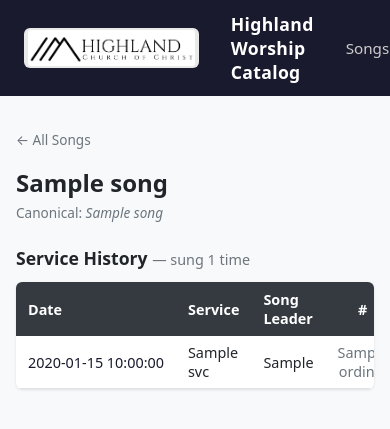
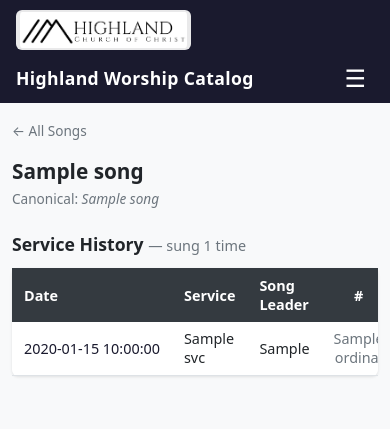
Before and after one commit to mshirel/song-history, a Python web app: template src/worship_catalog/web/templates/song_detail.html in a window 390 px wide; the page is wider, and only the part inside the window is pictured. Shown: the top 429 px of that part. Run offline with Jinja, Linux system fonts and the light colour scheme; the template is opened without the code that fills it: most values are stand-ins (such as "Sample title", 1, 10 or a date in 2020).

Commit message:
feat(web): responsive mobile layout for public UI (#394)
The catalog is now public via Cloudflare Tunnel, so add a 640px
breakpoint: wide tables scroll horizontally inside a .table-wrap
container and the nav collapses behind a CSS-only hamburger (no JS,
CSP-safe). Tests-first: TestClient guards plus Playwright e2e asserting
no horizontal overflow at 390px and a working nav toggle.

Co-Authored-By: Claude Opus 4.7 <noreply@anthropic.com>

```diff
--- a/src/worship_catalog/web/templates/_songs_results.html
+++ b/src/worship_catalog/web/templates/_songs_results.html
@@ -20,7 +20,8 @@
   <p><code>worship-catalog import "AM Worship 2026.01.01.pptx"</code></p>
 </div>
 {% else %}
-<div class="card" style="padding:0;overflow:hidden;" aria-live="polite">
+<div class="card" style="padding:0;" aria-live="polite">
+  <div class="table-wrap">
   <table>
     <caption class="sr-only">Song library — sortable by title, credits, or performance count</caption>
     <thead>
@@ -36,6 +37,7 @@
       {% include "songs_rows.html" %}
     </tbody>
   </table>
+  </div>
 </div>
 {% endif %}
 
--- a/src/worship_catalog/web/templates/base.html
+++ b/src/worship_catalog/web/templates/base.html
@@ -22,11 +22,21 @@
       display: flex;
       align-items: center;
       gap: 2rem;
+      flex-wrap: wrap;
     }
     nav .brand-logo { height: 2.5rem; width: auto; border-radius: 6px; background: rgba(255,255,255,0.9); padding: 2px 4px; }
     nav .brand { font-weight: 700; font-size: 1.1rem; letter-spacing: .02em; }
+    nav .nav-links { display: flex; align-items: center; gap: 2rem; }
     nav a { color: #ccc; text-decoration: none; font-size: 0.95rem; }
     nav a:hover, nav a.active { color: #fff; }
+
+    /* CSS-only hamburger: hidden checkbox toggles .nav-links on small screens (no JS, CSP-safe). */
+    #nav-toggle { position: absolute; opacity: 0; width: 1px; height: 1px; }
+    .nav-burger { display: none; cursor: pointer; color: #fff; font-size: 1.5rem; line-height: 1; padding: 0.25rem 0.5rem; margin-left: auto; }
+    #nav-toggle:focus-visible + .nav-burger { outline: 2px solid #fff; outline-offset: 2px; }
+
+    /* Horizontal-scroll container so wide tables don't overflow narrow screens. */
+    .table-wrap { overflow-x: auto; -webkit-overflow-scrolling: touch; }
 
     main { max-width: 1100px; margin: 2rem auto; padding: 0 1rem; }
 
@@ -107,6 +117,29 @@
       z-index: 9999;
     }
     .skip-nav:focus { top: 0; }
+
+    @media (max-width: 640px) {
+      nav { padding: 0.6rem 1rem; gap: 0.75rem; }
+      .nav-burger { display: block; }
+      nav .nav-links {
+        display: none;
+        flex-direction: column;
+        align-items: flex-start;
+        gap: 0.75rem;
+        flex-basis: 100%;
+        padding-top: 0.5rem;
+      }
+      #nav-toggle:checked ~ .nav-links { display: flex; }
+      nav .nav-links a { padding: 0.4rem 0; font-size: 1.05rem; }
+
+      main { margin: 1rem auto; padding: 0 0.75rem; }
+      h1 { font-size: 1.3rem; }
+
+      .tabs { flex-wrap: wrap; }
+      .search-row { flex-wrap: wrap; }
+      .search-row input { max-width: 100%; }
+      button, .btn { padding: 0.6rem 1rem; }
+    }
   </style>
 </head>
 <body>
@@ -115,12 +148,16 @@
 <nav>
   <img src="/static/highland-logo.png" alt="Highland logo" class="brand-logo">
   <span class="brand">Highland Worship Catalog</span>
+  <input type="checkbox" id="nav-toggle" aria-label="Toggle navigation menu">
+  <label class="nav-burger" for="nav-toggle"><span aria-hidden="true">&#9776;</span><span class="sr-only">Menu</span></label>
+  <div class="nav-links">
     <a href="/songs" {% if request.url.path.startswith('/songs') %}class="active"{% endif %}>Songs</a>
     <a href="/services" {% if request.url.path.startswith('/services') %}class="active"{% endif %}>Services</a>
     <a href="/reports" {% if request.url.path == '/reports' %}class="active"{% endif %}>Reports</a>
     <a href="/leaders" {% if request.url.path.startswith('/leaders') %}class="active"{% endif %}>Leaders</a>
     <a href="/about" {% if request.url.path == '/about' %}class="active"{% endif %}>About</a>
     <a href="/upload" {% if request.url.path == '/upload' %}class="active"{% endif %}>Upload</a>
+  </div>
 </nav>
 </header>
 <main id="main">
--- a/src/worship_catalog/web/templates/leader_top_songs.html
+++ b/src/worship_catalog/web/templates/leader_top_songs.html
@@ -15,7 +15,8 @@
   <a href="/leaders/{{ leader | urlencode }}/top-songs/csv" class="btn">Download CSV</a>
 </div>
 
-<div class="card" style="padding:0;overflow:hidden;">
+<div class="card" style="padding:0;">
+  <div class="table-wrap">
   <table>
     <thead>
       <tr>
@@ -41,6 +42,7 @@
       {% endfor %}
     </tbody>
   </table>
+  </div>
 </div>
 {% else %}
 <p style="color:#6c757d;">No songs have been led at {{ min_count }}+ services.</p>
--- a/src/worship_catalog/web/templates/leaders.html
+++ b/src/worship_catalog/web/templates/leaders.html
@@ -4,7 +4,8 @@
 <h1>Song Leaders</h1>
 
 {% if leaders %}
-<div class="card" style="padding:0;overflow:hidden;">
+<div class="card" style="padding:0;">
+  <div class="table-wrap">
   <table>
     <thead>
       <tr>
@@ -25,6 +26,7 @@
       {% endfor %}
     </tbody>
   </table>
+  </div>
 </div>
 {% else %}
 <p style="color:#6c757d;">No leaders found. Import some services first.</p>
--- a/src/worship_catalog/web/templates/service_detail.html
+++ b/src/worship_catalog/web/templates/service_detail.html
@@ -51,7 +51,8 @@
 {% if not songs %}
 <p style="color:#6c757d;">No songs recorded for this service.</p>
 {% else %}
-<div class="card" style="padding:0;overflow:hidden;">
+<div class="card" style="padding:0;">
+  <div class="table-wrap">
   <table>
     <caption class="sr-only">Setlist for {{ service.service_name }} on {{ service.service_date }}</caption>
     <thead>
@@ -84,6 +85,7 @@
       {% endfor %}
     </tbody>
   </table>
+  </div>
 </div>
 {% endif %}
 
--- a/src/worship_catalog/web/templates/services.html
+++ b/src/worship_catalog/web/templates/services.html
@@ -92,7 +92,8 @@
   <p><code>worship-catalog import "AM Worship 2026.01.01.pptx"</code></p>
 </div>
 {% else %}
-<div class="card" style="padding:0;overflow:hidden;" aria-live="polite">
+<div class="card" style="padding:0;" aria-live="polite">
+  <div class="table-wrap">
   <table>
     <caption class="sr-only">Worship services — sortable and filterable</caption>
     <thead>
@@ -110,6 +111,7 @@
       {% include "services_rows.html" %}
     </tbody>
   </table>
+  </div>
 </div>
 {% endif %}
 
--- a/src/worship_catalog/web/templates/song_detail.html
+++ b/src/worship_catalog/web/templates/song_detail.html
@@ -65,7 +65,8 @@
 {% if not service_history %}
 <p style="color:#6c757d;">No services recorded for this song.</p>
 {% else %}
-<div class="card" style="padding:0;overflow:hidden;">
+<div class="card" style="padding:0;">
+  <div class="table-wrap">
   <table>
     <thead>
       <tr>
@@ -92,6 +93,7 @@
       {% endfor %}
     </tbody>
   </table>
+  </div>
 </div>
 {% endif %}
 
--- a/src/worship_catalog/web/templates/stats_result.html
+++ b/src/worship_catalog/web/templates/stats_result.html
@@ -41,6 +41,7 @@
 {% endif %}
 
 <h3 style="font-size:1rem;margin:1rem 0 0.5rem;">{% if all_songs %}All Songs{% else %}Top Songs{% endif %}</h3>
+<div class="table-wrap">
 <table>
   <caption class="sr-only">{% if all_songs %}All songs{% else %}Top songs{% endif %} by performance count</caption>
   <thead>
@@ -62,6 +63,7 @@
     {% endfor %}
   </tbody>
 </table>
+</div>
 
 {% if leader_breakdown %}
 <h3 style="font-size:1rem;margin:1.5rem 0 0.75rem;">By Song Leader</h3>
@@ -88,6 +90,7 @@
 {% endif %}
 
 <h3 style="font-size:1rem;margin:1.5rem 0 0.5rem;">Services</h3>
+<div class="table-wrap">
 <table>
   <thead>
     <tr>
@@ -106,5 +109,6 @@
     {% endfor %}
   </tbody>
 </table>
+</div>
 
 {% endif %}
```
Also changed, not shown: tests/test_e2e_playwright.py (+57 -0 lines), tests/test_web.py (+47 -0 lines). Lines whose indentation alone changed are shown as unchanged.
